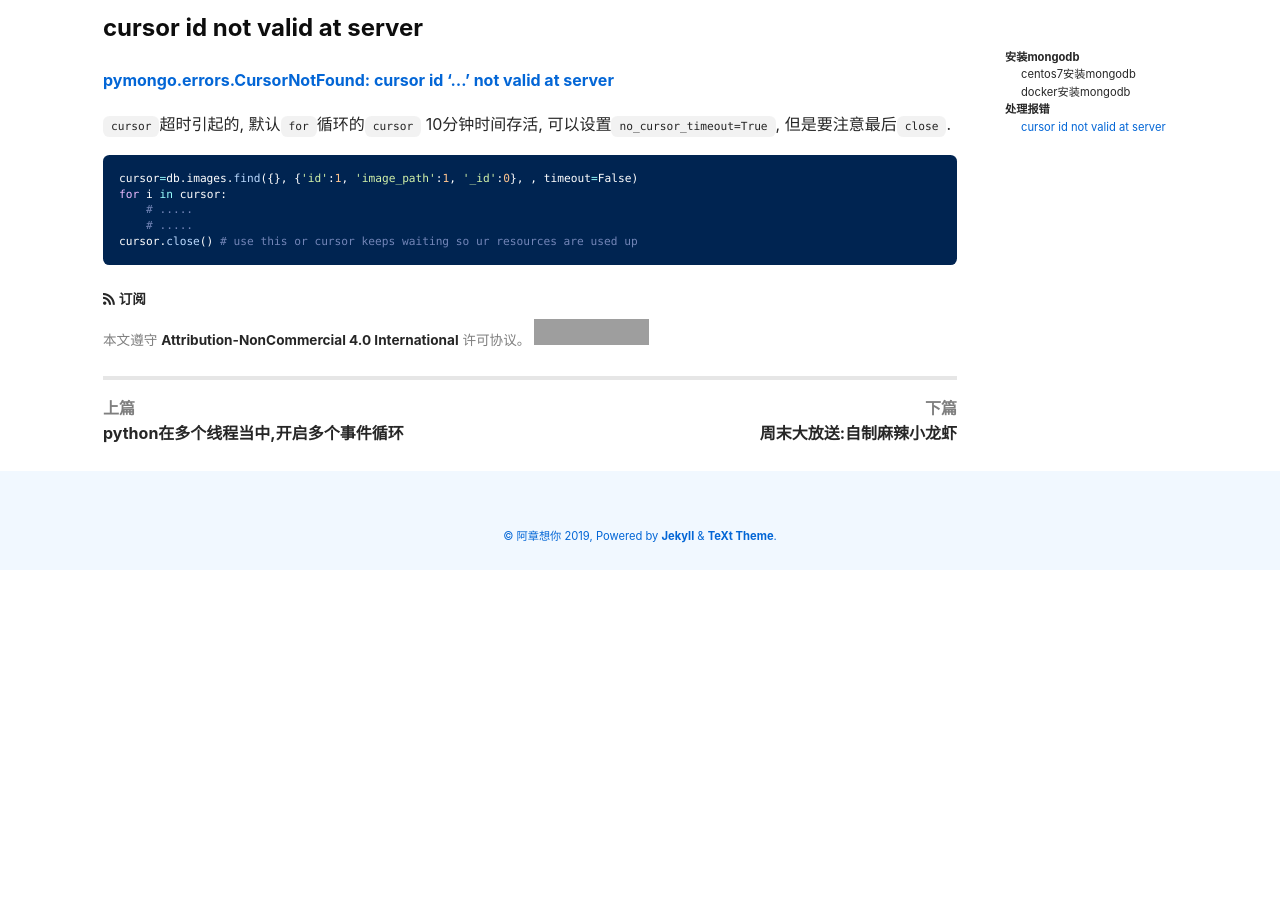
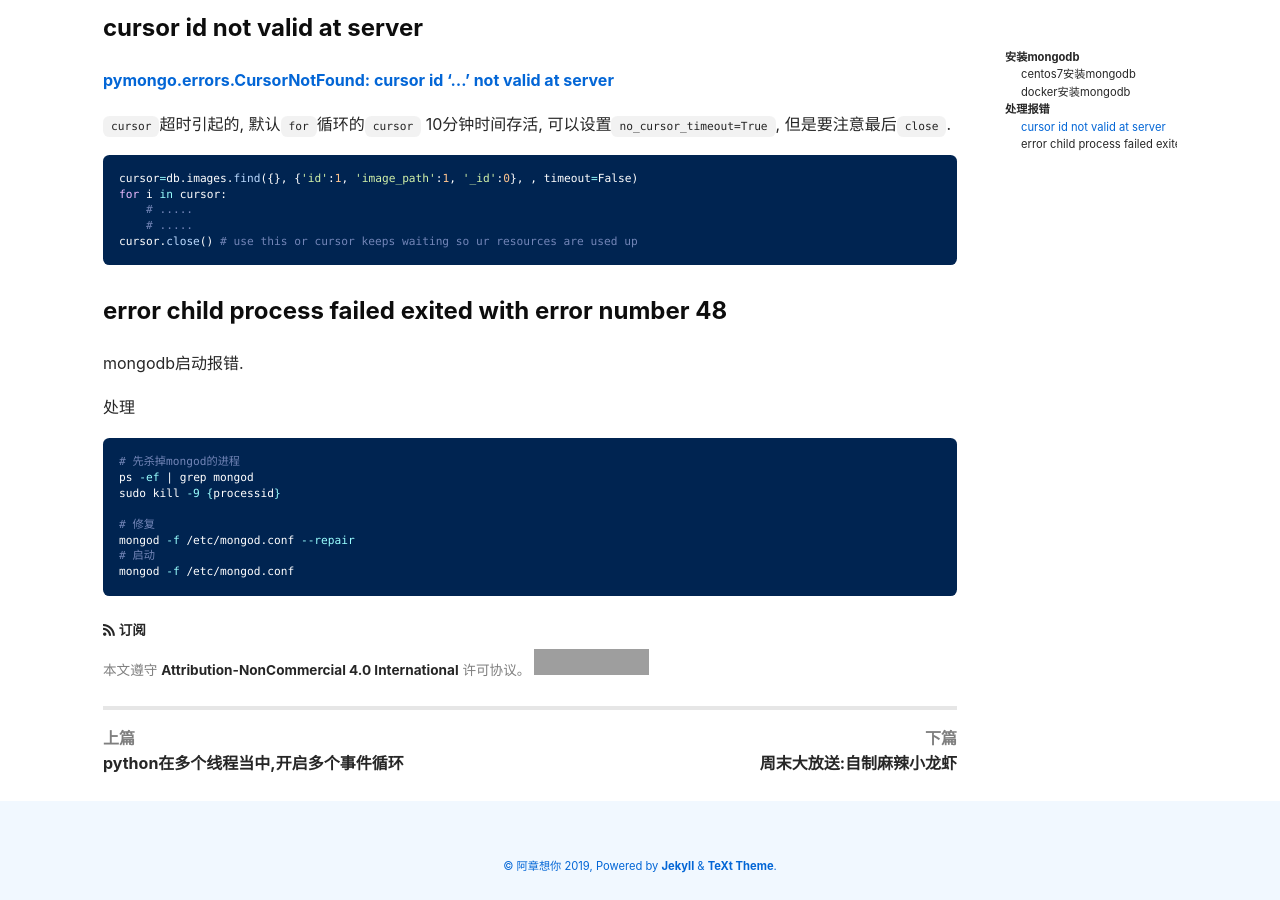
Before and after one commit to CheungChan/iblog, a Jekyll site: the page built from _posts/2019-05-31-mongodb所有问题汇总.md, in a window 1280 px wide and 900 px high, scrolled down 3007 px. Built offline with Jekyll 4.4.1, drawn with Linux system fonts in a browser that asks for light colours; nearby versions of some CDN libraries; comment, search, counter and statistics services are not loaded; before the commit the page ends 3577 px from its top, so only the background shows below that; grey boxes are pictures that could not be loaded.

Commit message:
error child process failed exited with error number 48

````diff
--- a/_posts/2019-05-31-mongodb所有问题汇总.md
+++ b/_posts/2019-05-31-mongodb所有问题汇总.md
@@ -170,3 +170,20 @@ for i in cursor:
     # .....
 cursor.close() # use this or cursor keeps waiting so ur resources are used up
 ```
+
+### error child process failed exited with error number 48
+
+mongodb启动报错.
+
+处理
+
+```bash
+# 先杀掉mongod的进程
+ps -ef | grep mongod
+sudo kill -9 {processid}
+
+# 修复
+mongod -f /etc/mongod.conf --repair
+# 启动
+mongod -f /etc/mongod.conf
+```
````
